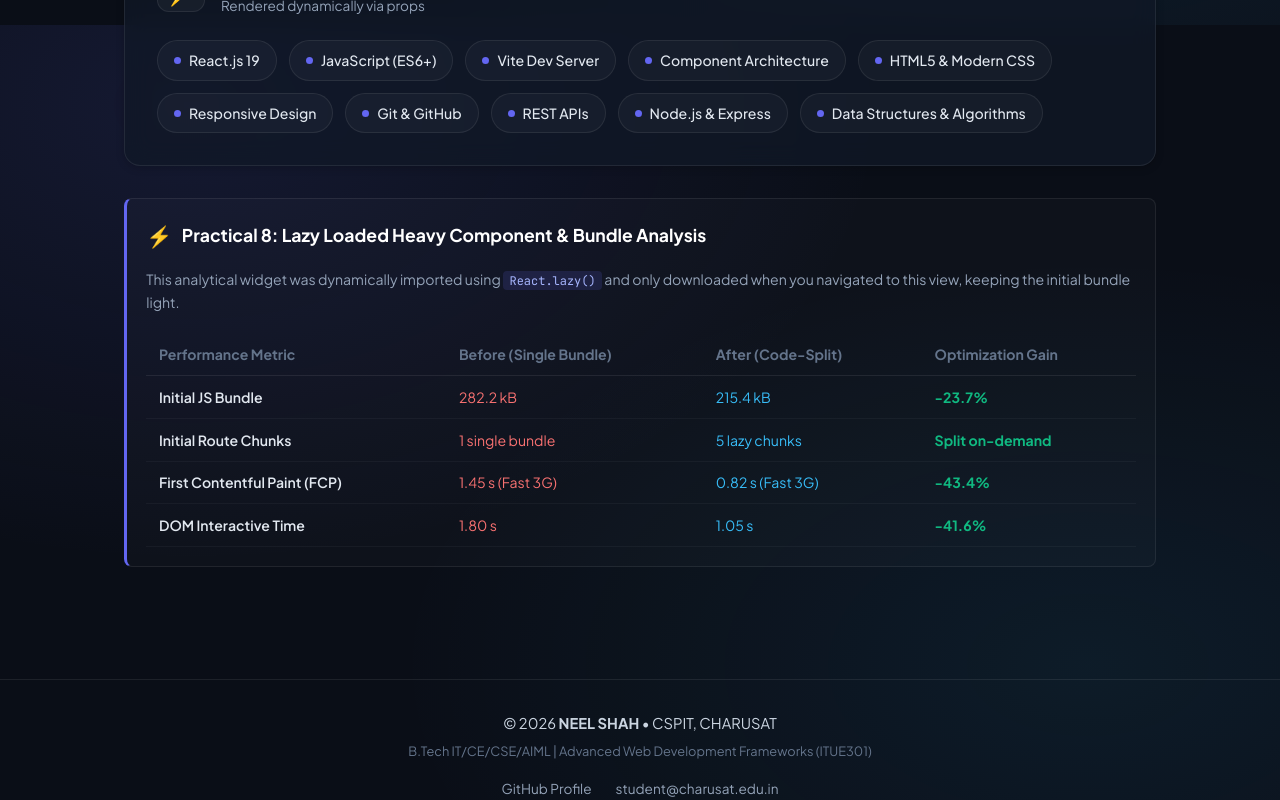
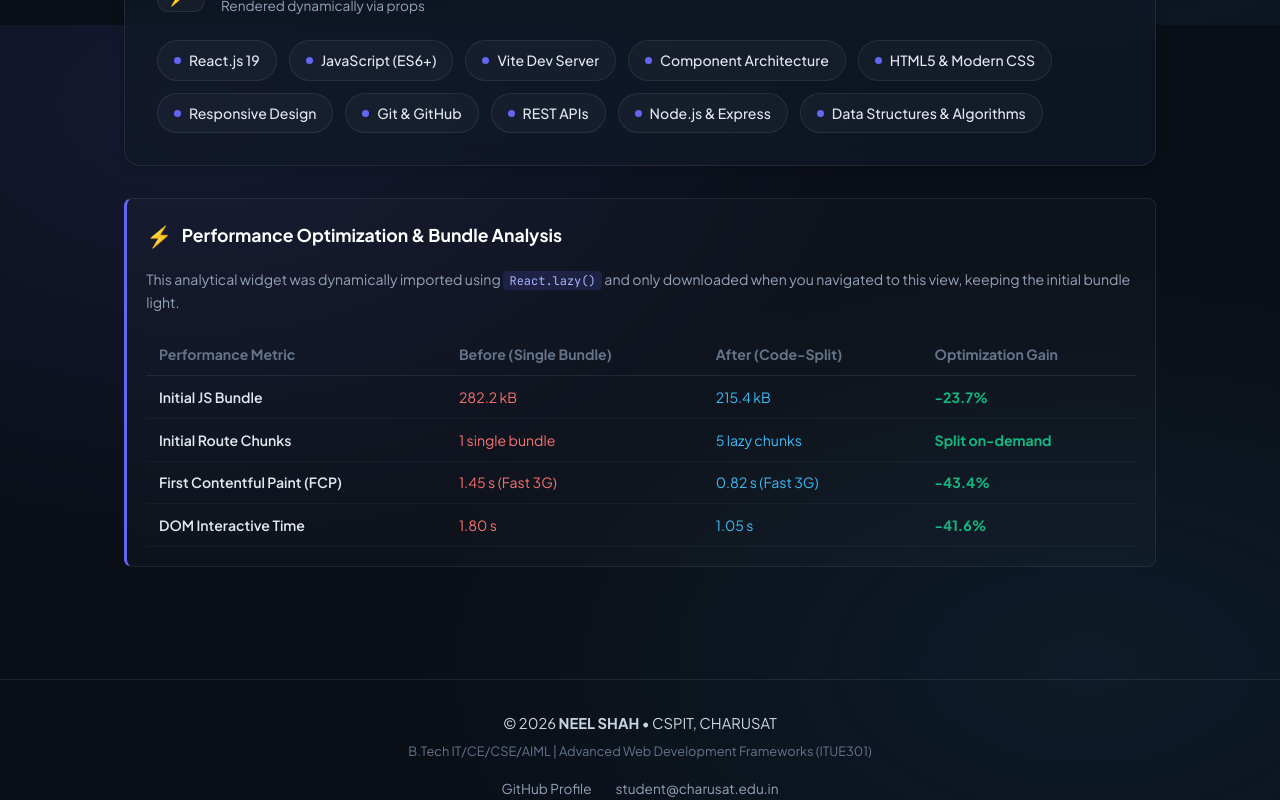
Before and after one commit to 24it092-ui/24IT092_AWDF, a React (Vite) app: page / in a window 1280 px wide. Shown: the part 775-1575 px from the top of the page. Built offline with nearby package versions, Linux system fonts and the light colour scheme.

Commit message:
update: remove Practical 8 label from PerformanceMetricsChart

```diff
--- a/src/components/PerformanceMetricsChart.jsx
+++ b/src/components/PerformanceMetricsChart.jsx
@@ -11,7 +11,7 @@ export default function PerformanceMetricsChart() {
       <div style={{ display: 'flex', alignItems: 'center', gap: '0.6rem', marginBottom: '1rem' }}>
         <span style={{ fontSize: '1.3rem' }}>⚡</span>
         <h3 style={{ fontSize: '1.1rem', color: '#fff' }}>
-          Practical 8: Lazy Loaded Heavy Component & Bundle Analysis
+          Performance Optimization & Bundle Analysis
         </h3>
       </div>
       <p style={{ color: 'var(--text-muted)', fontSize: '0.88rem', marginBottom: '1.25rem' }}>
```
